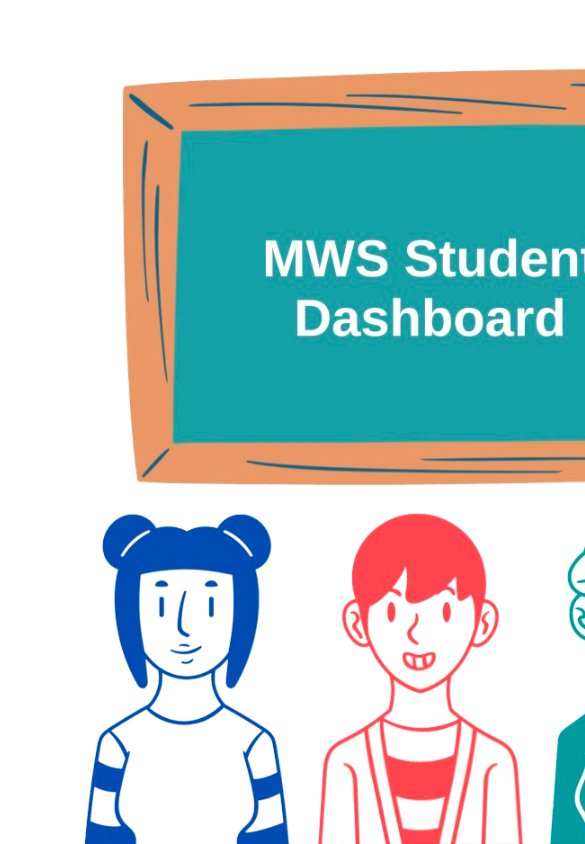
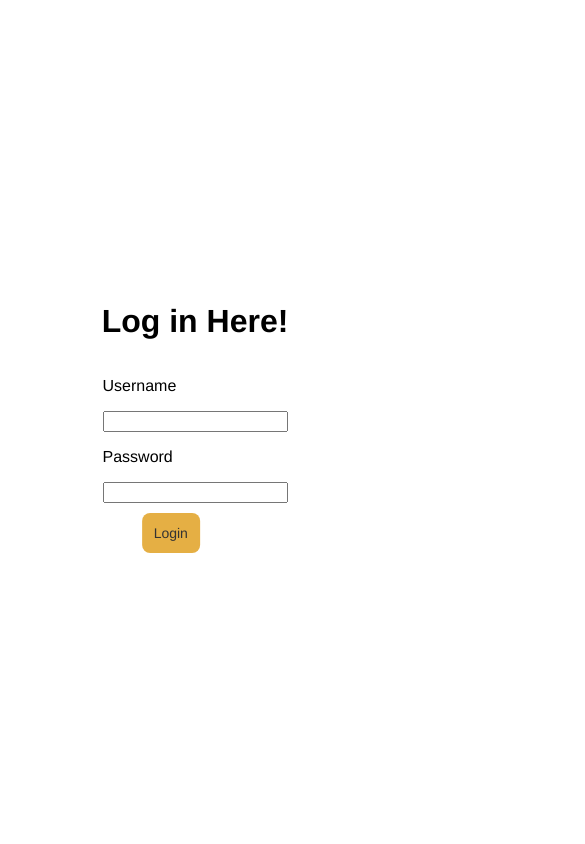
Before and after one commit to ckcherry23/MWS-Student-Dashboard, a React (Create React App) app: page / in a window 390 px wide. Shown: the top 844 px of the page, 585 px wide, since content can reach past the window. Built offline with nearby package versions, Linux system fonts and the light colour scheme.

Commit message:
Make login page responsive

```diff
--- a/src/components/Login/Login.css
+++ b/src/components/Login/Login.css
@@ -21,14 +21,20 @@
     padding-left: 50px;
 }
 
+@media (max-width: 900px) {
+    .loginimg {
+       display: none;
+    }
+ }
+
 
 .login-wrapper2 {
     display: flex;
     justify-content: center;
     flex-direction: column;
-    padding-left: 200px;
     align-items: center;
     height: 100vh;
+    width: 100%;
 }
 
 .button-2 {
```
